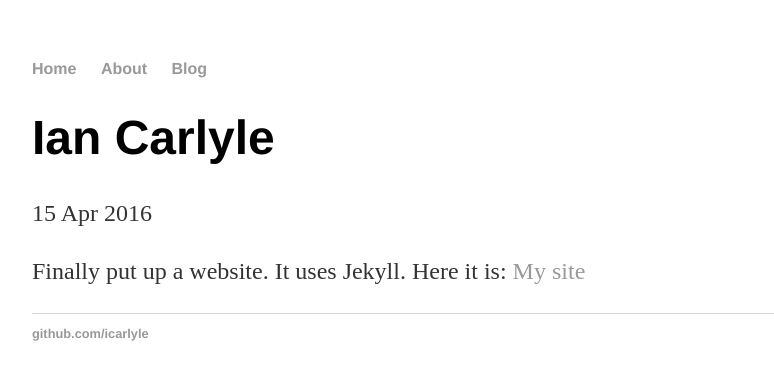
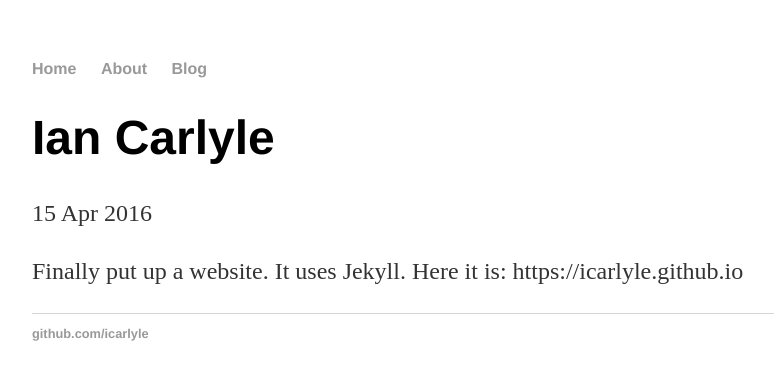
Before and after one commit to ICarlyle/old-icarlyle.github.io, a Jekyll site: the page built from _posts/2016-04-15-site-launched.md, in a window 1280 px wide. Shown: the top 380 px of the page, without its empty margins (160-934 px from the left). Built offline with Jekyll 4.4.1, drawn with Linux system fonts in a browser that asks for light colours.

Commit message:
moved files around

```diff
--- a/_posts/2016-04-15-site-launched.md
+++ b/_posts/2016-04-15-site-launched.md
@@ -4,5 +4,5 @@ title: "Ian Carlyle"
 date: 2016-04-15
 ---
 Finally put up a website. It uses Jekyll.
-Here it is:
-[My site](icarlyle.github.io)
+Here it is: https://icarlyle.github.io
+<!--[My site](https://icarlyle.github.io)-->
--- a/index.html
+++ b/index.html
@@ -1,6 +1,7 @@
 ---
 layout: default
-title: Ian's Blog
+permalink: /
+title: Ian's Blog yes
 ---
 	<h1>{{ page.title }}</h1>
 	<ul class="posts">
```
Also changed, not shown: blog/index.html (deleted, +0 -11 lines), README.md.
